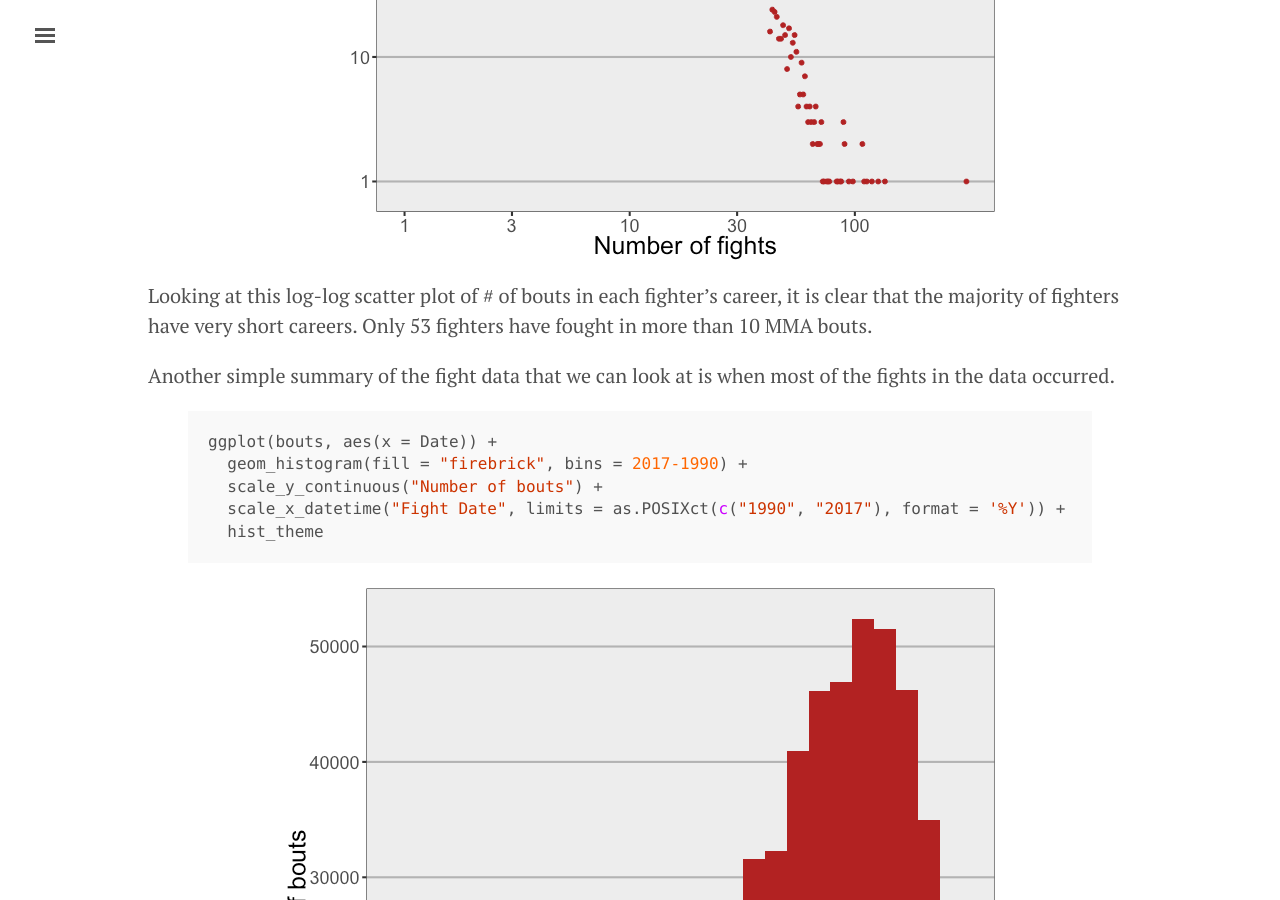
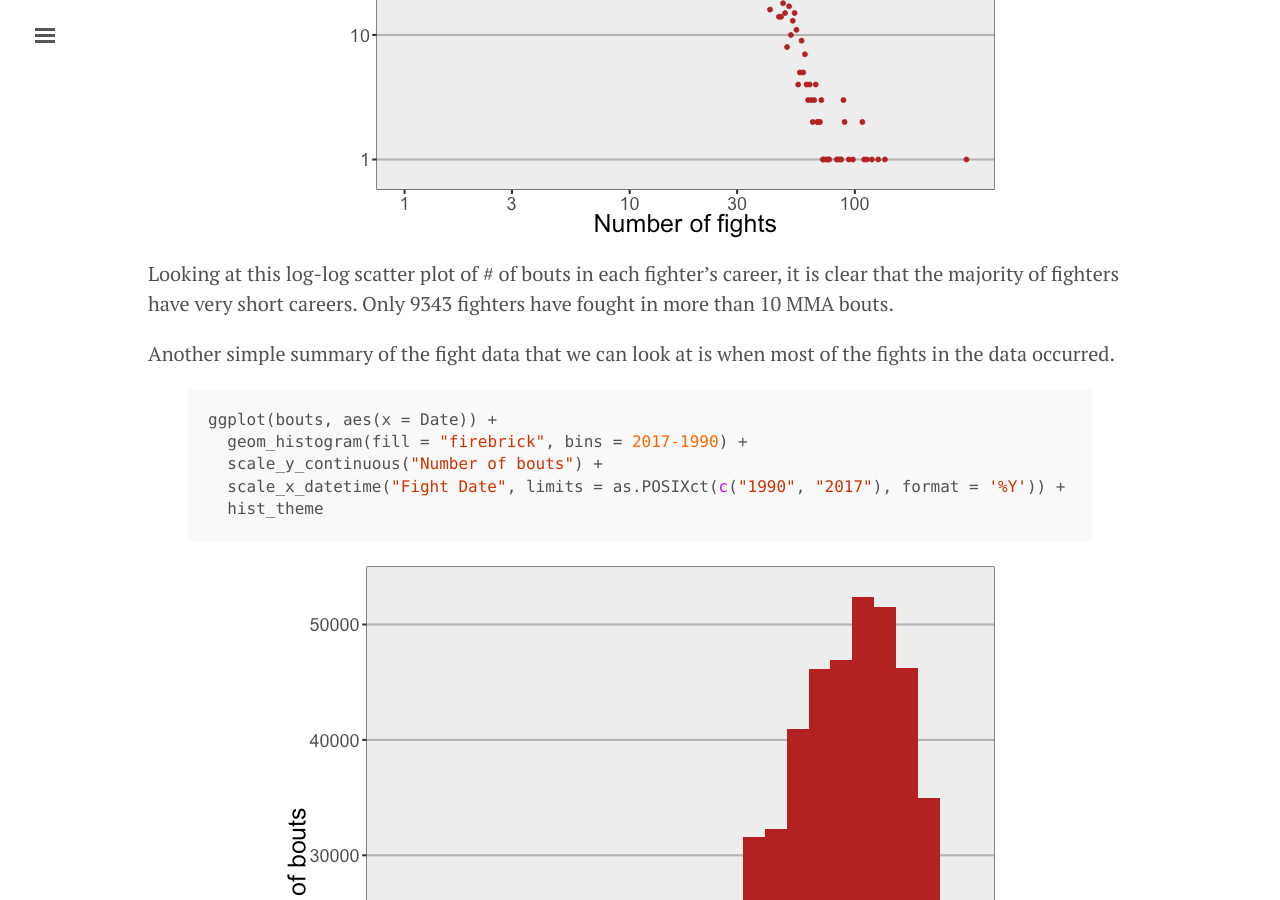
Before and after one commit to fightprior/fightprior.github.io, a Jekyll site: the page built from _posts/2016-04-29-scrapingMMA.md, in a window 1280 px wide and 900 px high, scrolled down 8028 px. Built offline with Jekyll 4.4.1, drawn with Linux system fonts in a browser that asks for light colours; comment, search, counter and statistics services are not loaded.

Commit message:
corrected small mistake in scraping mma post

````diff
--- a/_posts/2016-04-29-scrapingMMA.md
+++ b/_posts/2016-04-29-scrapingMMA.md
@@ -153,7 +153,6 @@ fight_counts <- bouts %>%
   rename(nfights = n) %>%
   count(nfights)
 
-
 # ggplot2 plotting theme
 hist_theme <- theme(axis.title = element_text(color = "black", size = 25),
                     panel.background = element_rect(fill = "gray93"),
@@ -176,7 +175,7 @@ ggplot(fight_counts, aes(x = nfights, y = n)) +
 
 <img src="/figure/source/2016-04-29-scrapingMMA/nfights-1.png" title="plot of chunk nfights" alt="plot of chunk nfights" style="display: block; margin: auto;" />
 
-Looking at this log-log scatter plot of # of bouts in each fighter's career, it is clear that the majority of fighters have very short careers. Only 53 fighters have fought in more than 10 MMA bouts.
+Looking at this log-log scatter plot of # of bouts in each fighter's career, it is clear that the majority of fighters have very short careers. Only 9343 fighters have fought in more than 10 MMA bouts.
 
 Another simple summary of the fight data that we can look at is when most of the fights in the data occurred.
 
--- a/_source/2016-04-29-scrapingMMA.Rmd
+++ b/_source/2016-04-29-scrapingMMA.Rmd
@@ -131,7 +131,6 @@ fight_counts <- bouts %>%
   rename(nfights = n) %>%
   count(nfights)
 
-
 # ggplot2 plotting theme
 hist_theme <- theme(axis.title = element_text(color = "black", size = 25),
                     panel.background = element_rect(fill = "gray93"),
@@ -152,7 +151,7 @@ ggplot(fight_counts, aes(x = nfights, y = n)) +
   hist_theme
 ```
 
-Looking at this log-log scatter plot of # of bouts in each fighter's career, it is clear that the majority of fighters have very short careers. Only `r fight_counts %>% filter(n > 10) %>% nrow` fighters have fought in more than 10 MMA bouts.
+Looking at this log-log scatter plot of # of bouts in each fighter's career, it is clear that the majority of fighters have very short careers. Only `r sum(fight_counts$n[fight_counts$nfights > 10])` fighters have fought in more than 10 MMA bouts.
 
 Another simple summary of the fight data that we can look at is when most of the fights in the data occurred.
 
````
Also changed, not shown: 2 other files.
